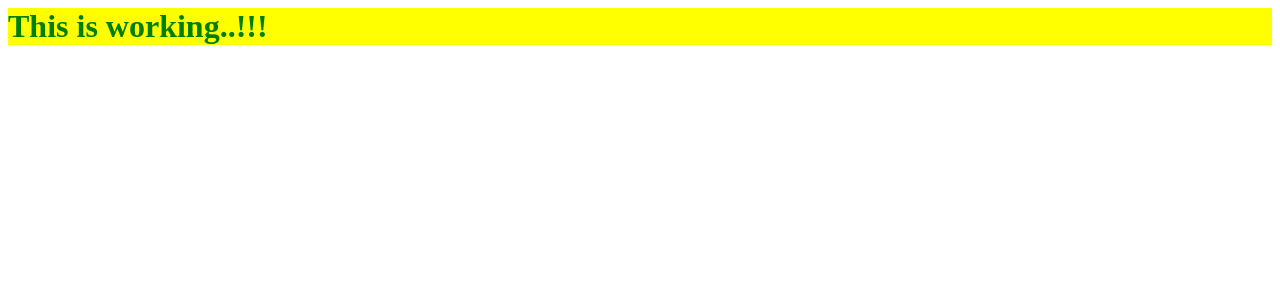
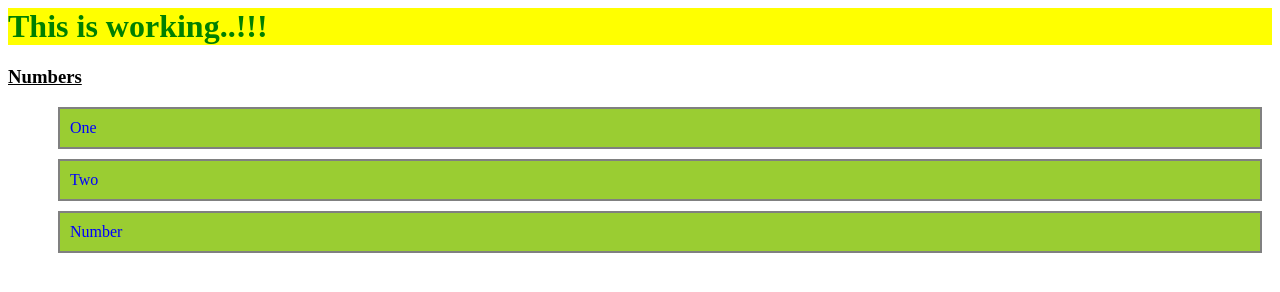
Before and after one commit to vinodh1988/static-app, a plain HTML site: page index.html in a window 1280 px wide. Drawn offline with Linux system fonts and the light colour scheme.

Commit message:
Second Commit

```diff
--- a/index.html
+++ b/index.html
@@ -7,5 +7,13 @@
     </head>
     <body>
         <h1>This is working..!!!</h1>
+        <div>
+            <h3><u>Numbers</u></h3>
+              <ul>
+                  <li>One</li>
+                  <li>Two</li>
+                  <li>Number</li>
+              </ul>
+        </div>
     </body>
 </html>
--- a/style.css
+++ b/style.css
@@ -2,3 +2,12 @@ h1{
     background-color: yellow;
     color: green;
 }
+
+li{
+    list-style-type:none;
+    background-color: yellowgreen;
+    padding: 10px;
+    color: blue;
+    border: 2px solid gray;
+    margin: 10px;
+}
```
